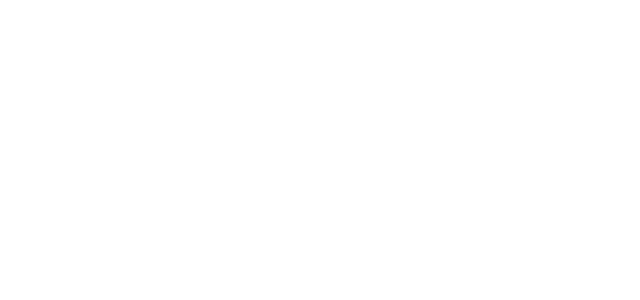
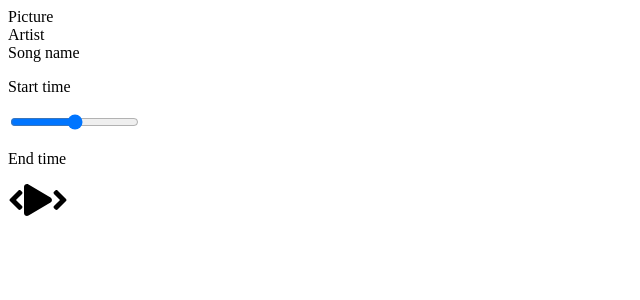
Before and after one commit to alexSmkh/music-player, a React (Create React App) app: page / in a window 1280 px wide. Shown: the top 300 px of the page, without its empty margins (0-640 px from the left). Built offline with nearby package versions, Linux system fonts and the light colour scheme.

Commit message:
Added the raw song/player components

```diff
--- a/package.json
+++ b/package.json
@@ -3,6 +3,9 @@
   "version": "0.1.0",
   "private": true,
   "dependencies": {
+    "@fortawesome/fontawesome-svg-core": "^1.2.35",
+    "@fortawesome/free-solid-svg-icons": "^5.15.3",
+    "@fortawesome/react-fontawesome": "^0.1.14",
     "@testing-library/jest-dom": "^5.11.4",
     "@testing-library/react": "^11.1.0",
     "@testing-library/user-event": "^12.1.10",
--- a/src/App.js
+++ b/src/App.js
@@ -1,7 +1,11 @@
+import Song from './components/Song';
+import Player from './components/Player';
+
 function App() {
   return (
     <div className="App">
-
+      <Song  />
+      <Player />
     </div>
   );
 }
--- /dev/null
+++ b/src/components/Player.js
@@ -0,0 +1,30 @@
+import React from "react";
+import { FontAwesomeIcon } from "@fortawesome/react-fontawesome";
+import {
+  faPlay,
+  faAngleLeft,
+  faAngleRight,
+} from "@fortawesome/free-solid-svg-icons";
+
+const Player = () => {
+  return (
+    <div className="player">
+      <div className="time-control">
+        <p>Start time</p>
+        <input type="range" />
+        <p>End time</p>
+      </div>
+      <div className="play-control">
+        <FontAwesomeIcon className="skip-back" icon={faAngleLeft} size="2x" />
+        <FontAwesomeIcon className="play" icon={faPlay} size="2x" />
+        <FontAwesomeIcon
+          className="skip-forward"
+          icon={faAngleRight}
+          size="2x"
+        />
+      </div>
+    </div>
+  );
+};
+
+export default Player;
--- a/src/components/Song.js
+++ b/src/components/Song.js
@@ -0,0 +1,13 @@
+import React from "react";
+
+const Song = () => {
+  return (
+    <div className="song-container">
+      <div>Picture</div>
+      <div>Artist</div>
+      <div>Song name</div>
+    </div>
+  );
+};
+
+export default Song;
```
Also changed, not shown: 1 other file (tests, documents, lock files or other folders).
